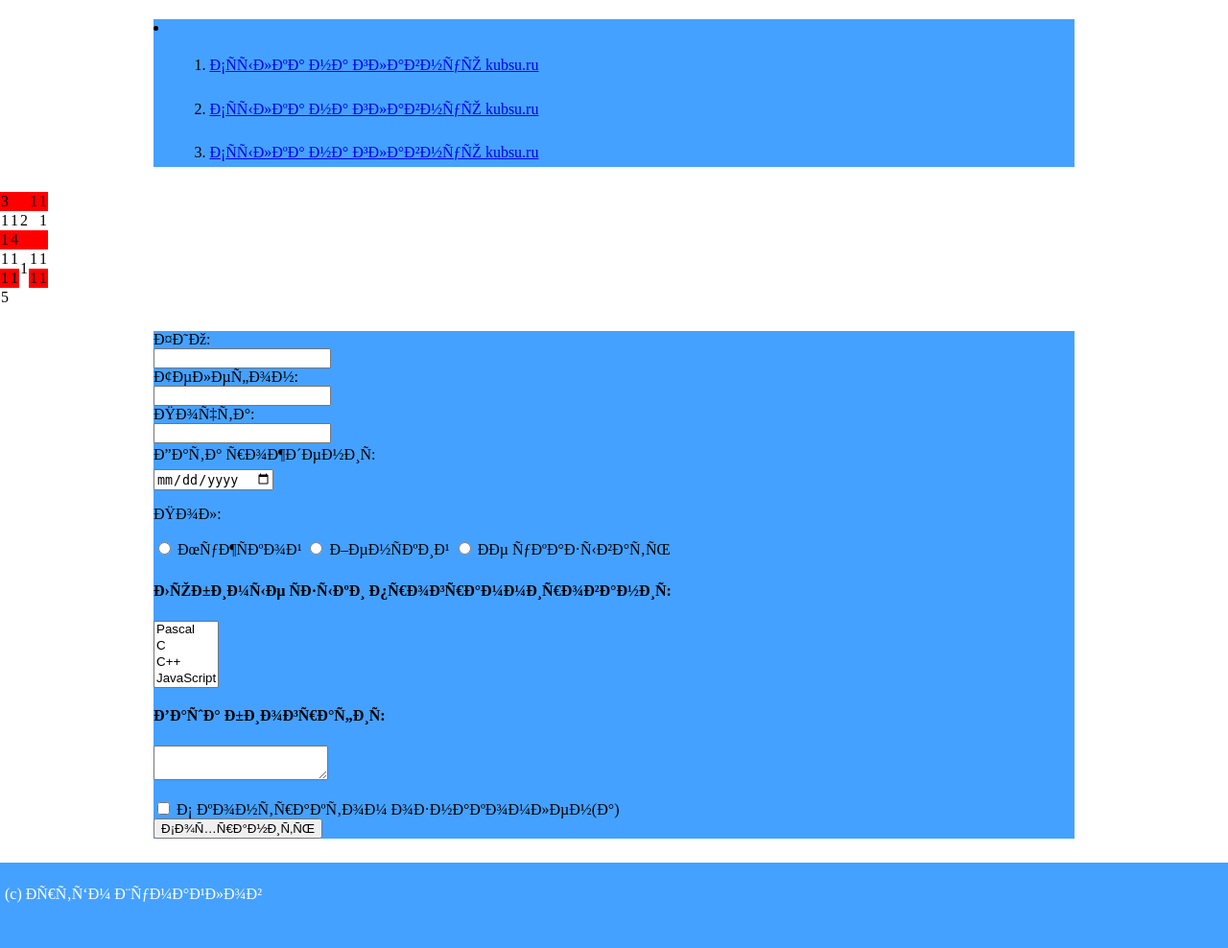
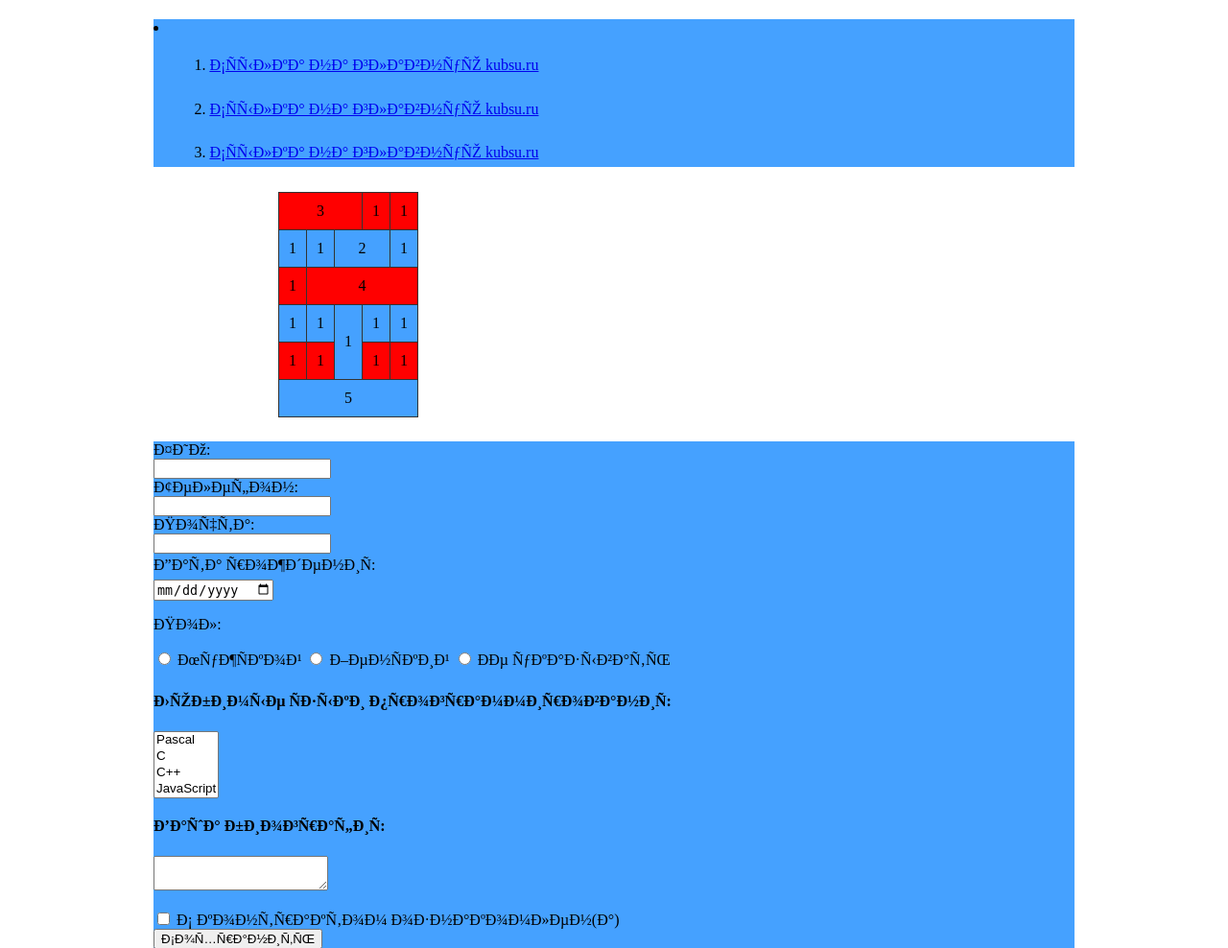
Before and after one commit to ArtyomShumaylov/ArtyomShumaylov.github.io, a PHP site: page / in a window 1280 px wide; the page is wider, and only the part inside the window is pictured. Shown: the part 157-1145 px from the top of that part at 96% size. Before the commit the page ends 1098 px from the top of that part, so only its background shows below. Run offline with PHP 8.4, Linux system fonts and the light colour scheme.

Commit message:
Update 2.css

```diff
--- a/2.css
+++ b/2.css
@@ -37,17 +37,33 @@ footer
 }
 .table
 {
+
     border-collapse:collapse;
+    max-width: 960px;
+    margin-left: 290px;
+    margin-right: auto;
+}
+td
+{
+    text-align: center;
+    padding:10px; border: 1px solid #333;
 }
 
 .off
 {
+
+    max-width: 960px;
+    margin-left: 0;
+    margin-right: auto;
     background-color: red;
 }
 
 .on
 {
-
+    max-width: 960px;
+    margin-left: 0;
+    margin-right: auto;
+    background-color: #45a1ff;
 }
 
 .bbdy
```
